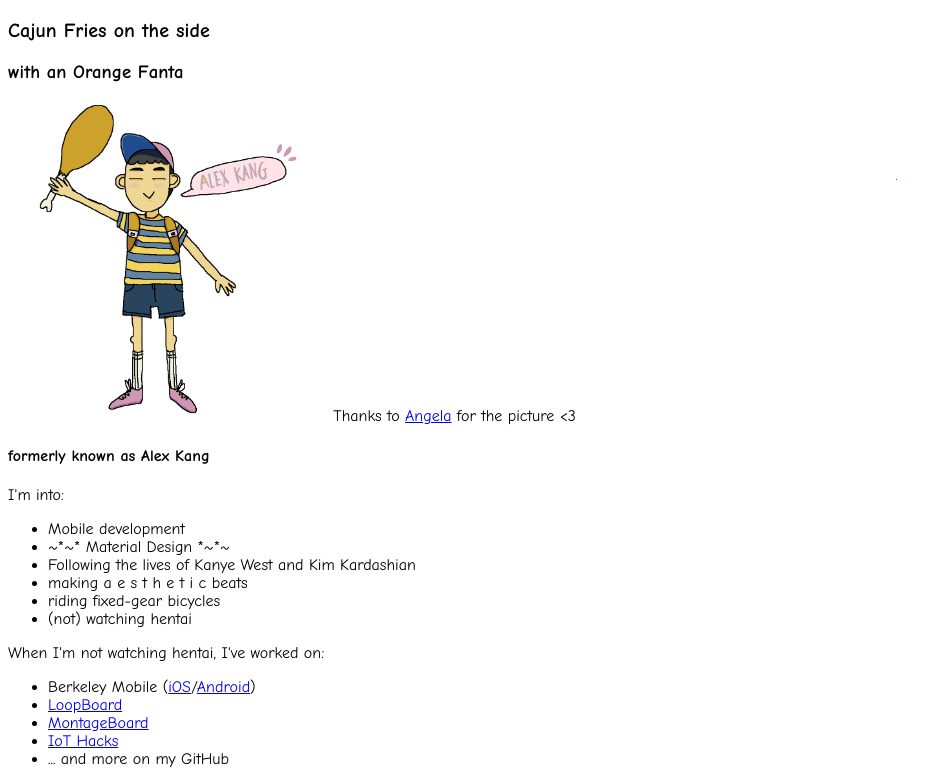
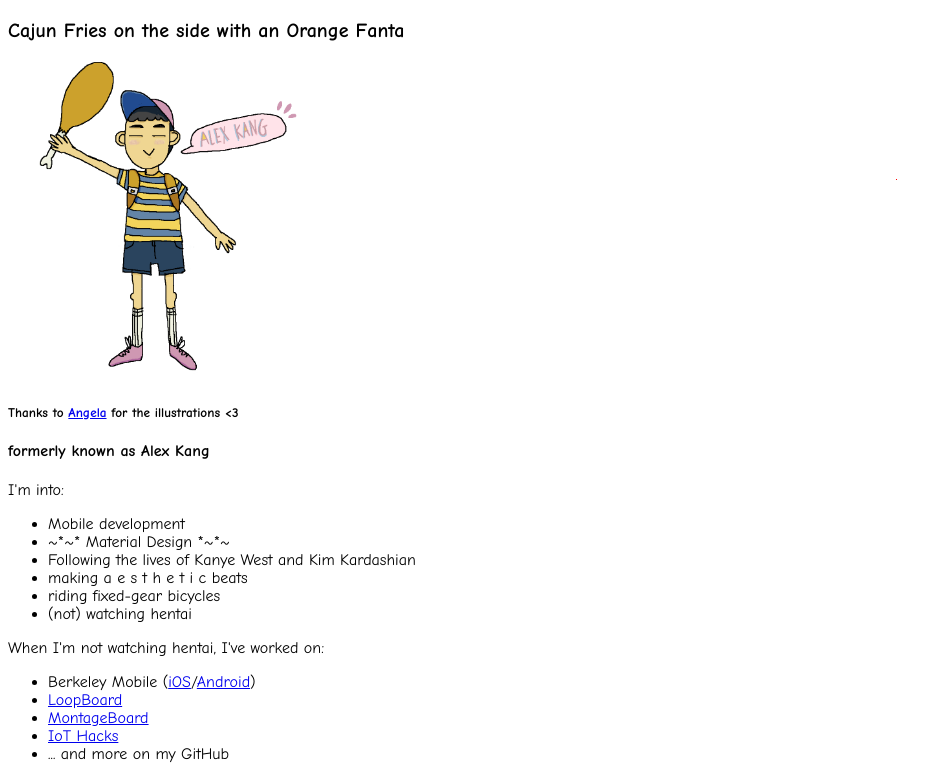
Before and after one commit to alexkang/alexkang.github.io, a plain HTML site: page index.html in a window 1280 px wide. Shown: the part 61-831 px from the top of the page, without its empty margins (0-952 px from the left). Drawn offline with Linux system fonts and the light colour scheme.

Commit message:
Update index.html

```diff
--- a/index.html
+++ b/index.html
@@ -29,6 +29,9 @@
         font-family: "Comic Sans MS", Helvetica, sans-serif;
         cursor: url("images/cursor.gif"), auto;
         max-width: 666px;
+      }
+      a {
+        cursor: url("images/cursor.gif"), auto;
       }
       h1 {
         font-size: 32px;
@@ -72,10 +75,9 @@
   <body>
     <!-- Title Section -->
     <h1>Popeye's #6 Combo, Spicy</h1>
-    <h2>Cajun Fries on the side</h2>
-    <h3>with an Orange Fanta</h3>
+    <h2>Cajun Fries on the side with an Orange Fanta</h2>
     <img src="images/profile_pic.gif" style="width:320px;" />
-    <caption>Thanks to <a href="http://angelabalberto.tumblr.com">Angela</a> for the picture <3</caption>
+    <h5>Thanks to <a href="http://angelabalberto.tumblr.com">Angela</a> for the illustrations <3</h5>
     <h4>formerly known as Alex Kang</h4>
 
     <!-- About Section -->
```
